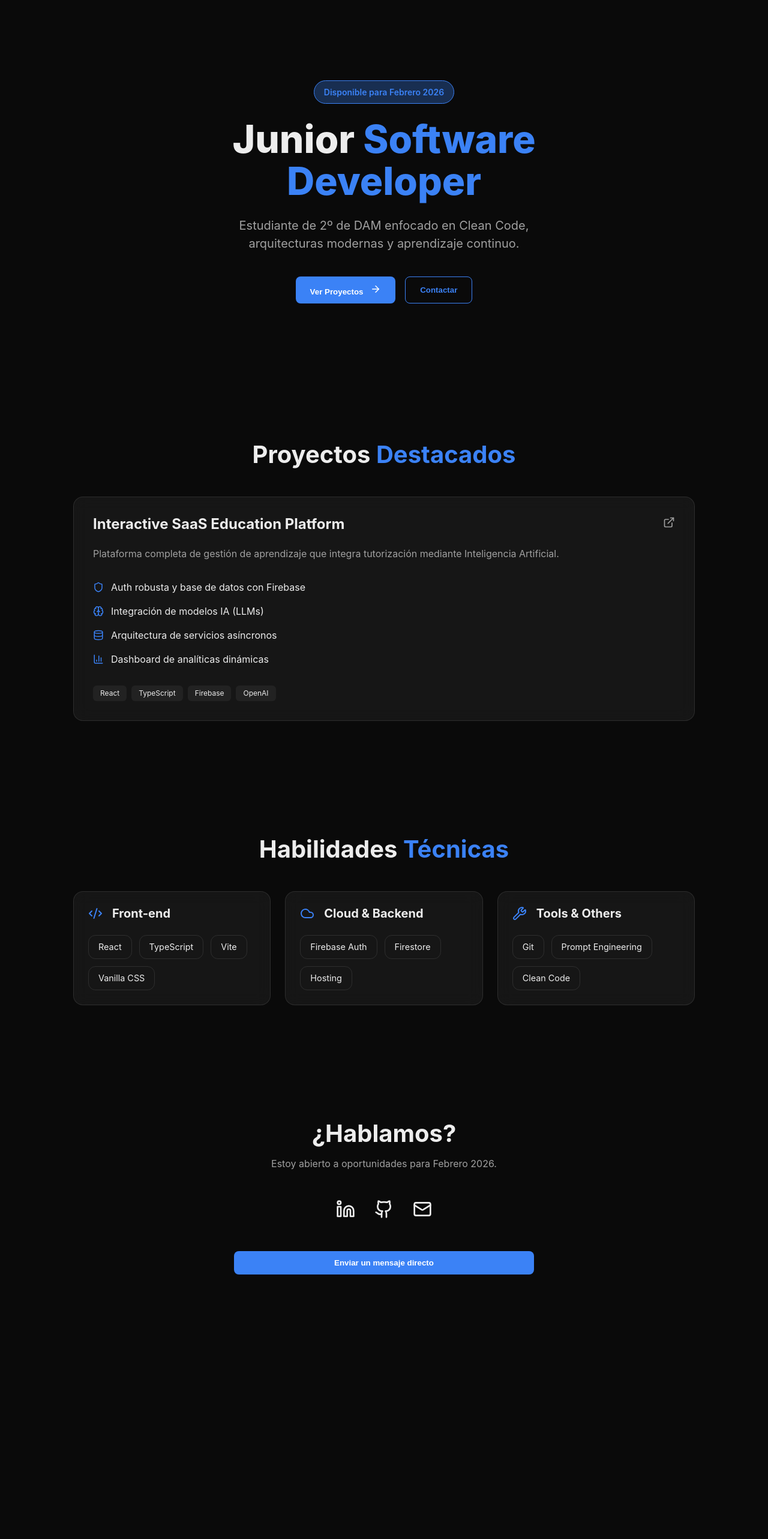
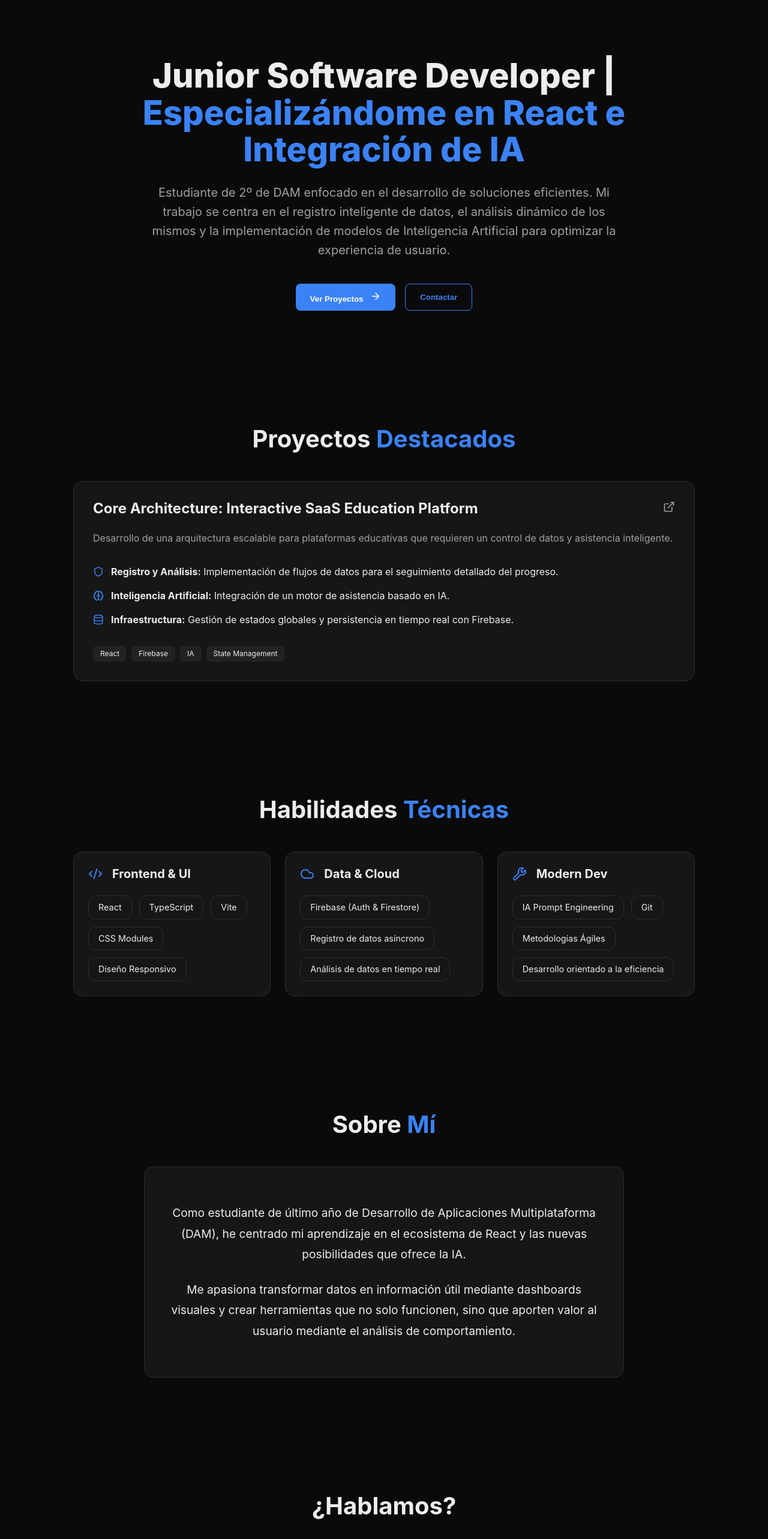
Before and after one commit to Edu-Cabanes/portfolio2026, a React (Vite) app: page / in a window 1280 px wide. Shown: the top 2566 px of the page at 60% size. Before the commit the page ends 2221 px from the top, so only its background shows below. Built offline with nearby package versions, Linux system fonts and the light colour scheme.

Commit message:
Cambios en el texto

```diff
--- a/src/App.tsx
+++ b/src/App.tsx
@@ -2,6 +2,7 @@ import './App.css'
 import { Hero } from './sections/Hero'
 import { Projects } from './sections/Projects'
 import { Skills } from './sections/Skills'
+import { About } from './sections/About'
 import { Contact } from './sections/Contact'
 
 function App() {
@@ -10,6 +11,7 @@ function App() {
       <Hero />
       <Projects />
       <Skills />
+      <About />
       <Contact />
     </main>
   )
--- a/src/components/Card.tsx
+++ b/src/components/Card.tsx
@@ -4,17 +4,19 @@ interface CardProps {
     children: React.ReactNode;
     className?: string;
     padding?: string;
+    style?: React.CSSProperties;
 }
 
 export const Card: React.FC<CardProps> = ({
     children,
     className = '',
-    padding = '1.5rem'
+    padding = '1.5rem',
+    style = {}
 }) => {
     return (
         <div
             className={`glass ${className}`}
-            style={{ padding }}
+            style={{ padding, ...style }}
         >
             {children}
         </div>
--- /dev/null
+++ b/src/sections/About.tsx
@@ -0,0 +1,21 @@
+import React from 'react';
+import { Card } from '../components/Card';
+
+export const About: React.FC = () => {
+    return (
+        <section id="sobre-mi" className="section">
+            <h2 style={{ fontSize: '2.5rem', marginBottom: '3rem', textAlign: 'center' }}>
+                Sobre <span style={{ color: 'var(--accent)' }}>Mí</span>
+            </h2>
+
+            <Card padding="2.5rem" style={{ maxWidth: '800px', margin: '0 auto', textAlign: 'center' }}>
+                <p style={{ fontSize: '1.2rem', lineHeight: '1.8', color: 'var(--foreground)' }}>
+                    Como estudiante de último año de Desarrollo de Aplicaciones Multiplataforma (DAM), he centrado mi aprendizaje en el ecosistema de React y las nuevas posibilidades que ofrece la IA.
+                </p>
+                <p style={{ fontSize: '1.2rem', lineHeight: '1.8', marginTop: '1.5rem', color: 'var(--foreground)' }}>
+                    Me apasiona transformar datos en información útil mediante dashboards visuales y crear herramientas que no solo funcionen, sino que aporten valor al usuario mediante el análisis de comportamiento.
+                </p>
+            </Card>
+        </section>
+    );
+};
--- a/src/sections/Contact.tsx
+++ b/src/sections/Contact.tsx
@@ -5,14 +5,11 @@ import { Button } from '../components/Button';
 export const Contact: React.FC = () => {
     return (
         <section id="contacto" className="section" style={{ textAlign: 'center' }}>
-            <h2 style={{ fontSize: '2.5rem', marginBottom: '1rem' }}>
+            <h2 style={{ fontSize: '2.5rem', marginBottom: '3rem' }}>
                 ¿Hablamos?
             </h2>
-            <p style={{ marginBottom: '3rem' }}>
-                Estoy abierto a oportunidades para Febrero 2026.
-            </p>
 
-            <div style={{ display: 'flex', justifyContent: 'center', gap: '2rem', marginBottom: '3rem' }}>
+            <div style={{ display: 'flex', justifyContent: 'center', gap: '3rem', marginBottom: '3rem' }}>
                 <a href="#" className="contact-link" style={{ color: 'inherit' }}>
                     <Linkedin size={32} />
                 </a>
--- a/src/sections/Hero.tsx
+++ b/src/sections/Hero.tsx
@@ -9,28 +9,16 @@ export const Hero: React.FC = () => {
             flexDirection: 'column',
             alignItems: 'center',
             textAlign: 'center',
-            minHeight: '80vh',
+            minHeight: '70vh',
             justifyContent: 'center',
             gap: '1.5rem'
         }}>
-            <div style={{
-                background: 'var(--accent-glow)',
-                color: 'var(--accent)',
-                padding: '0.5rem 1rem',
-                borderRadius: '20px',
-                fontSize: '0.875rem',
-                fontWeight: '600',
-                border: '1px solid var(--accent)'
-            }}>
-                Disponible para Febrero 2026
-            </div>
-
-            <h1 style={{ fontSize: '4rem', fontWeight: '800', maxWidth: '800px' }}>
-                Junior <span style={{ color: 'var(--accent)' }}>Software Developer</span>
+            <h1 style={{ fontSize: '3.5rem', fontWeight: '800', maxWidth: '900px' }}>
+                Junior Software Developer | <span style={{ color: 'var(--accent)' }}>Especializándome en React e Integración de IA</span>
             </h1>
 
-            <p style={{ fontSize: '1.25rem', maxWidth: '600px', margin: '0 auto' }}>
-                Estudiante de 2º de DAM enfocado en Clean Code, arquitecturas modernas y aprendizaje continuo.
+            <p style={{ fontSize: '1.25rem', maxWidth: '800px', margin: '0 auto', lineHeight: '1.6' }}>
+                Estudiante de 2º de DAM enfocado en el desarrollo de soluciones eficientes. Mi trabajo se centra en el registro inteligente de datos, el análisis dinámico de los mismos y la implementación de modelos de Inteligencia Artificial para optimizar la experiencia de usuario.
             </p>
 
             <div style={{ display: 'flex', gap: '1rem', marginTop: '1rem' }}>
--- a/src/sections/Projects.tsx
+++ b/src/sections/Projects.tsx
@@ -1,6 +1,6 @@
 import React from 'react';
 import { Card } from '../components/Card';
-import { Database, Shield, Brain, BarChart3, ExternalLink } from 'lucide-react';
+import { Database, Shield, Brain, ExternalLink } from 'lucide-react';
 
 export const Projects: React.FC = () => {
     return (
@@ -12,35 +12,31 @@ export const Projects: React.FC = () => {
             <div style={{ display: 'grid', gridTemplateColumns: 'repeat(auto-fit, minmax(350px, 1fr))', gap: '2rem' }}>
                 <Card className="project-card" padding="2rem">
                     <div style={{ display: 'flex', justifyContent: 'space-between', alignItems: 'start', marginBottom: '1.5rem' }}>
-                        <h3 style={{ fontSize: '1.5rem' }}>Interactive SaaS Education Platform</h3>
+                        <h3 style={{ fontSize: '1.5rem' }}>Core Architecture: Interactive SaaS Education Platform</h3>
                         <ExternalLink size={20} color="var(--text-muted)" />
                     </div>
 
                     <p style={{ marginBottom: '2rem' }}>
-                        Plataforma completa de gestión de aprendizaje que integra tutorización mediante Inteligencia Artificial.
+                        Desarrollo de una arquitectura escalable para plataformas educativas que requieren un control de datos y asistencia inteligente.
                     </p>
 
                     <div style={{ display: 'flex', flexDirection: 'column', gap: '1rem' }}>
                         <div style={{ display: 'flex', alignItems: 'center', gap: '0.75rem' }}>
                             <Shield size={18} color="var(--accent)" />
-                            <span>Auth robusta y base de datos con Firebase</span>
+                            <span><strong>Registro y Análisis:</strong> Implementación de flujos de datos para el seguimiento detallado del progreso.</span>
                         </div>
                         <div style={{ display: 'flex', alignItems: 'center', gap: '0.75rem' }}>
                             <Brain size={18} color="var(--accent)" />
-                            <span>Integración de modelos IA (LLMs)</span>
+                            <span><strong>Inteligencia Artificial:</strong> Integración de un motor de asistencia basado en IA.</span>
                         </div>
                         <div style={{ display: 'flex', alignItems: 'center', gap: '0.75rem' }}>
                             <Database size={18} color="var(--accent)" />
-                            <span>Arquitectura de servicios asíncronos</span>
-                        </div>
-                        <div style={{ display: 'flex', alignItems: 'center', gap: '0.75rem' }}>
-                            <BarChart3 size={18} color="var(--accent)" />
-                            <span>Dashboard de analíticas dinámicas</span>
+                            <span><strong>Infraestructura:</strong> Gestión de estados globales y persistencia en tiempo real con Firebase.</span>
                         </div>
                     </div>
 
                     <div style={{ display: 'flex', gap: '0.5rem', marginTop: '2rem' }}>
-                        {['React', 'TypeScript', 'Firebase', 'OpenAI'].map(tag => (
+                        {['React', 'Firebase', 'IA', 'State Management'].map(tag => (
                             <span key={tag} style={{
                                 background: 'rgba(255,255,255,0.05)',
                                 padding: '0.25rem 0.75rem',
--- a/src/sections/Skills.tsx
+++ b/src/sections/Skills.tsx
@@ -5,19 +5,19 @@ import { Code2, Cloud, Wrench } from 'lucide-react';
 export const Skills: React.FC = () => {
     const groups = [
         {
-            title: 'Front-end',
+            title: 'Frontend & UI',
             icon: <Code2 size={24} color="var(--accent)" />,
-            skills: ['React', 'TypeScript', 'Vite', 'Vanilla CSS']
+            skills: ['React', 'TypeScript', 'Vite', 'CSS Modules', 'Diseño Responsivo']
         },
         {
-            title: 'Cloud & Backend',
+            title: 'Data & Cloud',
             icon: <Cloud size={24} color="var(--accent)" />,
-            skills: ['Firebase Auth', 'Firestore', 'Hosting']
+            skills: ['Firebase (Auth & Firestore)', 'Registro de datos asíncrono', 'Análisis de datos en tiempo real']
         },
         {
-            title: 'Tools & Others',
+            title: 'Modern Dev',
             icon: <Wrench size={24} color="var(--accent)" />,
-            skills: ['Git', 'Prompt Engineering', 'Clean Code']
+            skills: ['IA Prompt Engineering', 'Git', 'Metodologías Ágiles', 'Desarrollo orientado a la eficiencia']
         }
     ];
 
```
